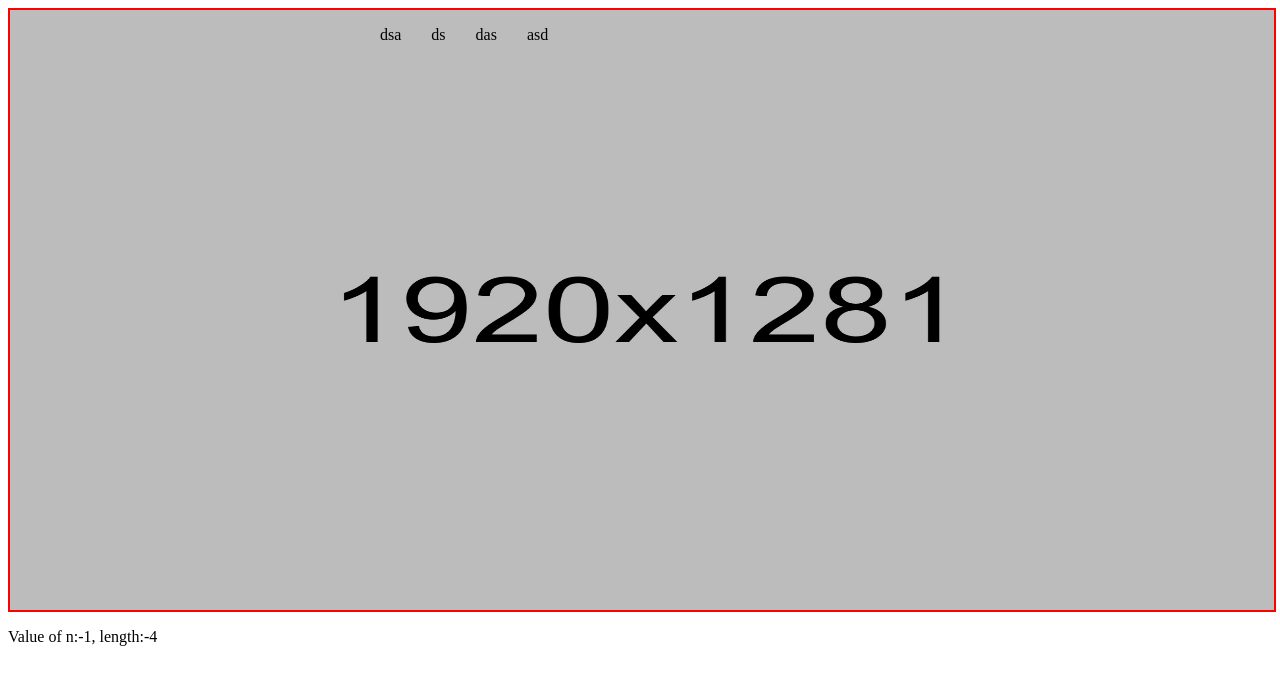
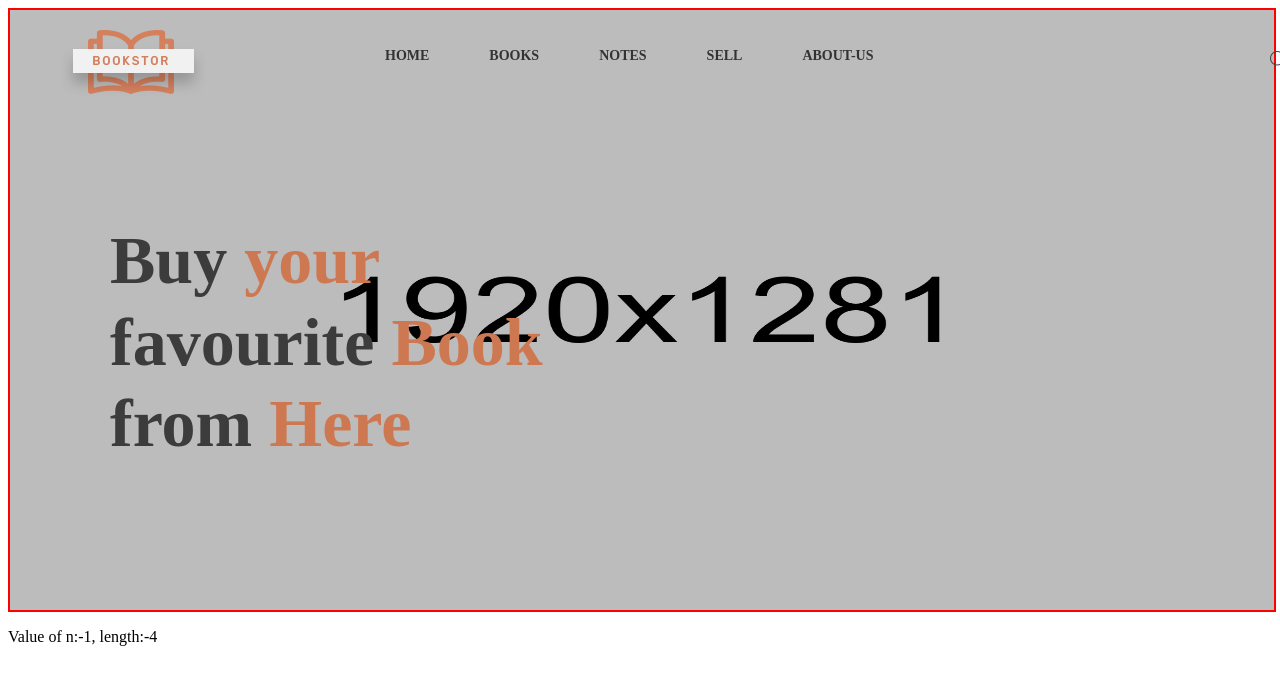
Before and after one commit to Chintuka-Code/css-javascript, a plain HTML site: page slider.html in a window 1280 px wide. Drawn offline with Linux system fonts and the light colour scheme; files whose address does not match are found by name.

Commit message:
header complete

```diff
--- a/index.css
+++ b/index.css
@@ -77,9 +77,117 @@
 {
     position: fixed;
 }
+.logo
+{
+    position: relative;
+    top: 20px;
+    left: 50px;
+}
 .me{
     list-style: none;
     float: left;
-    transform: translate(300px,0px);
-    margin-left:30px ;
+    transform: translate(300px,20px);
+    margin-left:10px ;
 }
+.home_text
+{
+    text-decoration: none;
+    align-self: stretch;
+    color: #333;
+    font-size: 14px;
+    font-weight: 600;
+    padding: 0 25px;
+    text-transform: uppercase;
+}
+.home_text:hover
+{
+    color: #ce7852;
+}
+.books_text
+{
+    text-decoration: none;
+    align-self: stretch;
+    color: #333;
+    font-size: 14px;
+    font-weight: 600;
+    padding: 0 25px;
+    text-transform: uppercase;
+}
+.books_text:hover
+{
+    color: #ce7852;
+}
+.notes_text
+{
+    text-decoration: none;
+    align-self: stretch;
+    color: #333;
+    font-size: 14px;
+    font-weight: 600;
+    padding: 0 25px;
+    text-transform: uppercase;
+}
+.notes_text:hover
+{
+    color: #ce7852;
+}
+.sell_text
+{
+    text-decoration: none;
+    align-self: stretch;
+    color: #333;
+    font-size: 14px;
+    font-weight: 600;
+    padding: 0 25px;
+    text-transform: uppercase;
+}
+.sell_text:hover
+{
+    color: #ce7852;
+}
+.about_text
+{
+    text-decoration: none;
+    align-self: stretch;
+    color: #333;
+    font-size: 14px;
+    font-weight: 600;
+    padding: 0 25px;
+    text-transform: uppercase;
+}
+.about_text:hover
+{
+    color: #ce7852;
+}
+
+/*--------------Heading _slider----------------*/
+.heading_slider
+{
+    transform: translate(100px,140px);
+}
+.heading1
+{
+    color: #3c3c3c;
+    font-size: 68px;
+    font-family: poppins;
+    font-weight: 700;
+    line-height: 1.2;
+     margin:0px ;
+}
+.heading2
+{
+    color: #ce7852;
+    font-size: 68px;
+    font-family: poppins;
+    font-weight: 700;
+    line-height: 1.2;
+}
+
+/*---------------End---------------------*/
+.icon_search
+{
+    float: left;
+    list-style: none;
+    transform: translate(1200px,-310px);
+    margin: 20px;
+}
--- a/slider.html
+++ b/slider.html
@@ -11,12 +11,42 @@
 
 
         <div class="slider" onmouseover="show()">
-            <ul class="menu">
-                <li class="me">dsa</li>
-                <li class="me">ds</li>
-                <li class="me">das</li>
-                <li class="me">asd</li>
-            </ul>
+
+                <div class="menu">
+                        <ul class="menu">
+                                <li class="me"><a href="#" class="home_text">home</a>
+                                </li>
+                                <li class="me"><a href="#" class="books_text">books
+                                </a>
+                            </li>
+                                <li class="me"><a href="#"class="notes_text">notes
+                                </a></li>
+                                <li class="me"><a href="#"class="sell_text">sell
+                                </a></li>
+                                <li class="me"><a href="#"class="about_text">about-us
+                                </a></li>
+                            </ul>
+
+                            <img src="./images/logo.png" class="logo" alt="">
+
+                            <!-------------Slider_heading=---------------->
+                <div class="heading_slider">
+                        <h2 class="heading1">Buy <span class="heading2">your </span></h2>
+                        <h2 class="heading1">favourite <span class="heading2">Book </span></h2>
+                        <h2 class="heading1">from <span class="heading2">Here </span ></h2>
+                    </div>
+                    <!-----------Icon_right--------->
+                    <ul class="icons_right">
+                            <li class="icon_search"><a href="#"><img src="./images/search.png" alt=""></a></li>
+                            <li class="icon_search"><a href="#"><img src="./images/cart.png" alt=""></a></li>
+                            <li class="icon_search"><a href="#"><img src="./images/icon_setting.png" alt=""></a></li>
+                            <li class="icon_search"><a href="#"><img src="./images/button-wishlist.png" alt=""></a></li>
+                        </ul>
+                </div>
+
+
+
+
             <img src="./images/3.jpeg" class="image" alt="">
             <img src=".d/images/3.jpeg" class="image" alt="hasg">
             <img src=".s/images/3.jpeg" class="image" alt="idf">
```
Also changed, not shown: images/button-wishlist.png (added), images/cart.png (added), images/icon_setting.png (added), images/logo.png (added), images/search.png (added).
